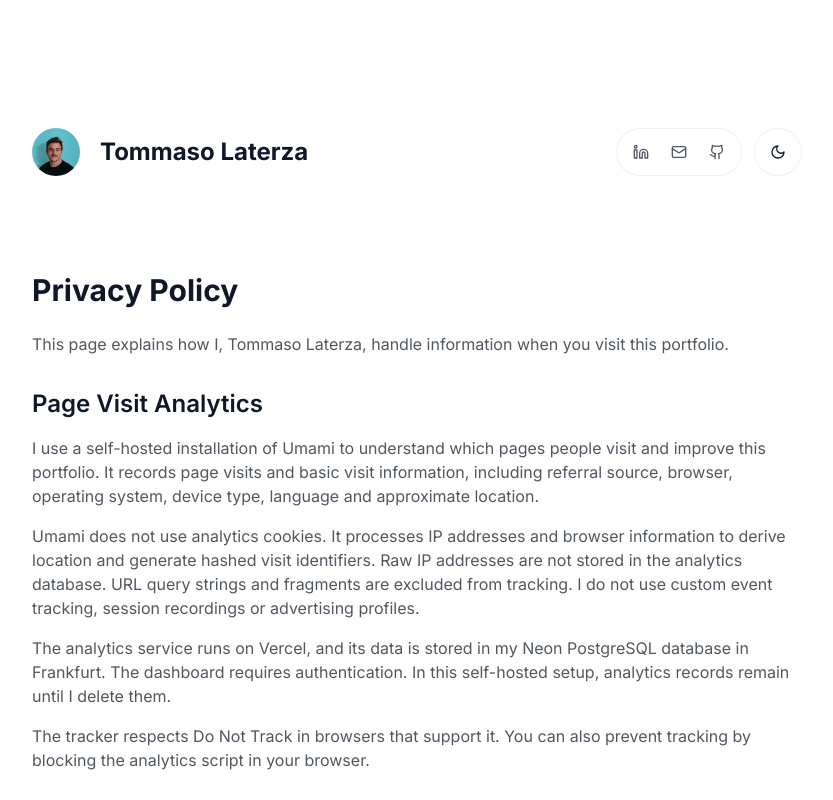
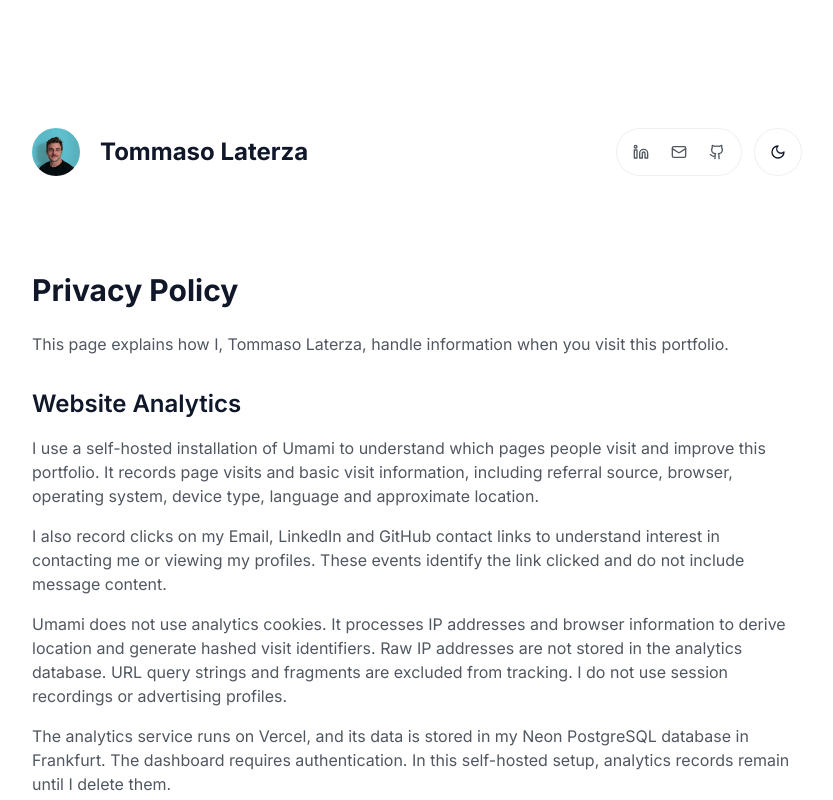
Before and after one commit to tommasoltrz/portfolio, a Next.js app: page /privacy in a window 1280 px wide. Shown: the top 800 px of the page, without its empty margins (223-1056 px from the left). Built offline with nearby package versions, Linux system fonts and the light colour scheme.

Commit message:
feat: track portfolio contact link clicks

```diff
--- a/app/components/contact-menu.tsx
+++ b/app/components/contact-menu.tsx
@@ -29,6 +29,7 @@ export function ContactMenu() {
             target={href.startsWith("mailto") ? undefined : "_blank"}
             rel={href.startsWith("mailto") ? undefined : "noopener noreferrer"}
             aria-label={label}
+            data-umami-event={`${label} click`}
             className="flex h-8 w-8 items-center justify-center rounded-full text-muted-foreground no-underline transition-colors hover:bg-accent hover:text-accent-foreground sm:h-9 sm:w-9"
           >
             <Icon className="h-4 w-4" aria-hidden="true" />
--- a/app/cookies/page.tsx
+++ b/app/cookies/page.tsx
@@ -15,10 +15,10 @@ export default function CookiesPage() {
       </p>
 
       <section className="mb-8">
-        <h2 className="text-2xl font-semibold mb-4">Page Visit Analytics</h2>
+        <h2 className="text-2xl font-semibold mb-4">Website Analytics</h2>
         <p className="text-muted-foreground">
-          Umami counts page visits without saving analytics cookies or visitor
-          identifiers in your browser. Read the{" "}
+          Umami counts page visits and clicks on my contact links without saving
+          analytics cookies or visitor identifiers in your browser. Read the{" "}
           <Link href="/privacy" className="text-foreground underline">
             privacy policy
           </Link>{" "}
--- a/app/privacy/page.tsx
+++ b/app/privacy/page.tsx
@@ -3,7 +3,7 @@ import Link from "next/link";
 
 export const metadata: Metadata = {
   title: "Privacy Policy",
-  description: "How this portfolio handles page visit analytics and browser storage",
+  description: "How this portfolio handles visit and contact link analytics and browser storage",
 };
 
 export default function PrivacyPage() {
@@ -17,7 +17,7 @@ export default function PrivacyPage() {
       </p>
 
       <section className="mb-8">
-        <h2 className="text-2xl font-semibold mb-4">Page Visit Analytics</h2>
+        <h2 className="text-2xl font-semibold mb-4">Website Analytics</h2>
         <p className="text-muted-foreground mb-4">
           I use a self-hosted installation of Umami to understand which pages
           people visit and improve this portfolio. It records page visits and
@@ -25,11 +25,16 @@ export default function PrivacyPage() {
           system, device type, language and approximate location.
         </p>
         <p className="text-muted-foreground mb-4">
+          I also record clicks on my Email, LinkedIn and GitHub contact links to
+          understand interest in contacting me or viewing my profiles. These
+          events identify the link clicked and do not include message content.
+        </p>
+        <p className="text-muted-foreground mb-4">
           Umami does not use analytics cookies. It processes IP addresses and
           browser information to derive location and generate hashed visit
           identifiers. Raw IP addresses are not stored in the analytics database.
           URL query strings and fragments are excluded from tracking. I do not
-          use custom event tracking, session recordings or advertising profiles.
+          use session recordings or advertising profiles.
         </p>
         <p className="text-muted-foreground mb-4">
           The analytics service runs on Vercel, and its data is stored in my Neon
```
